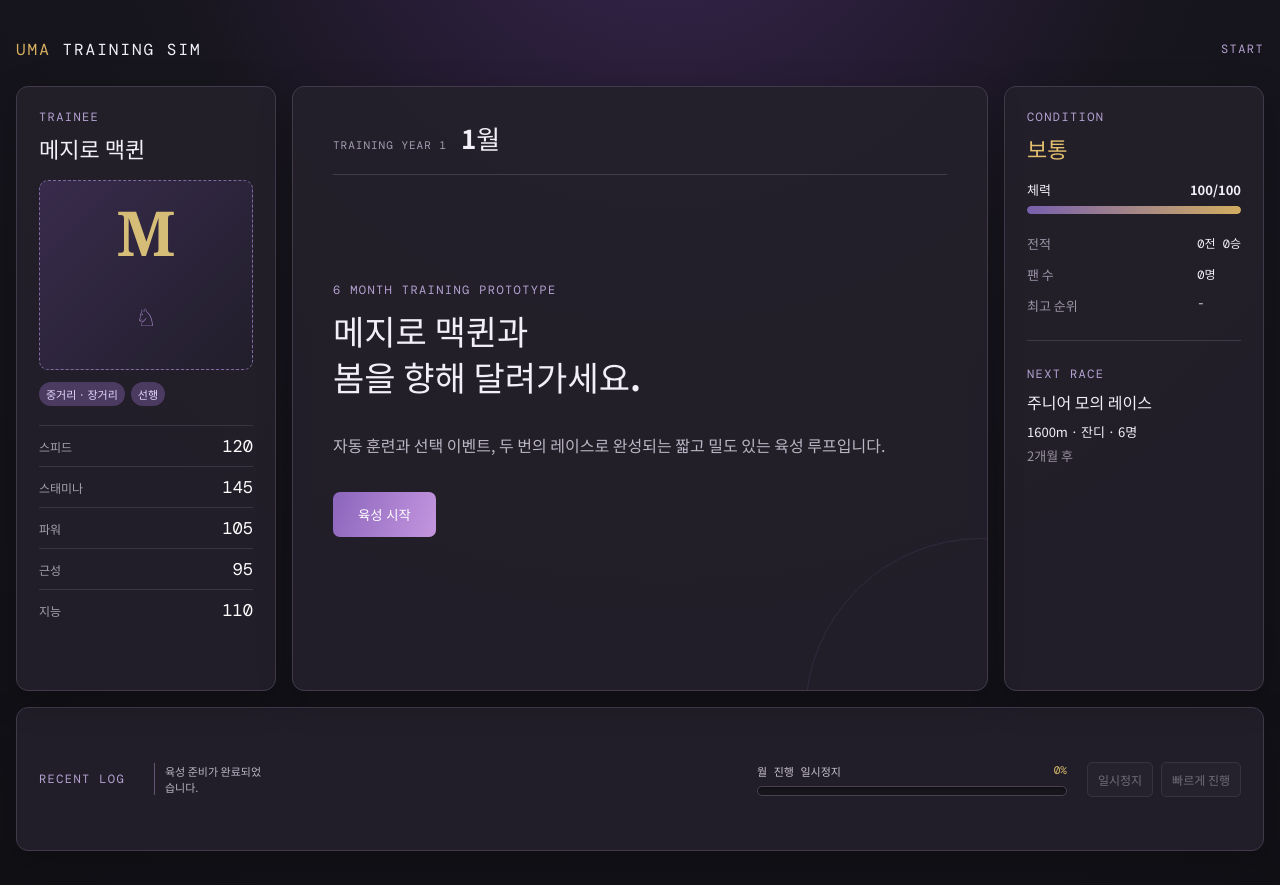
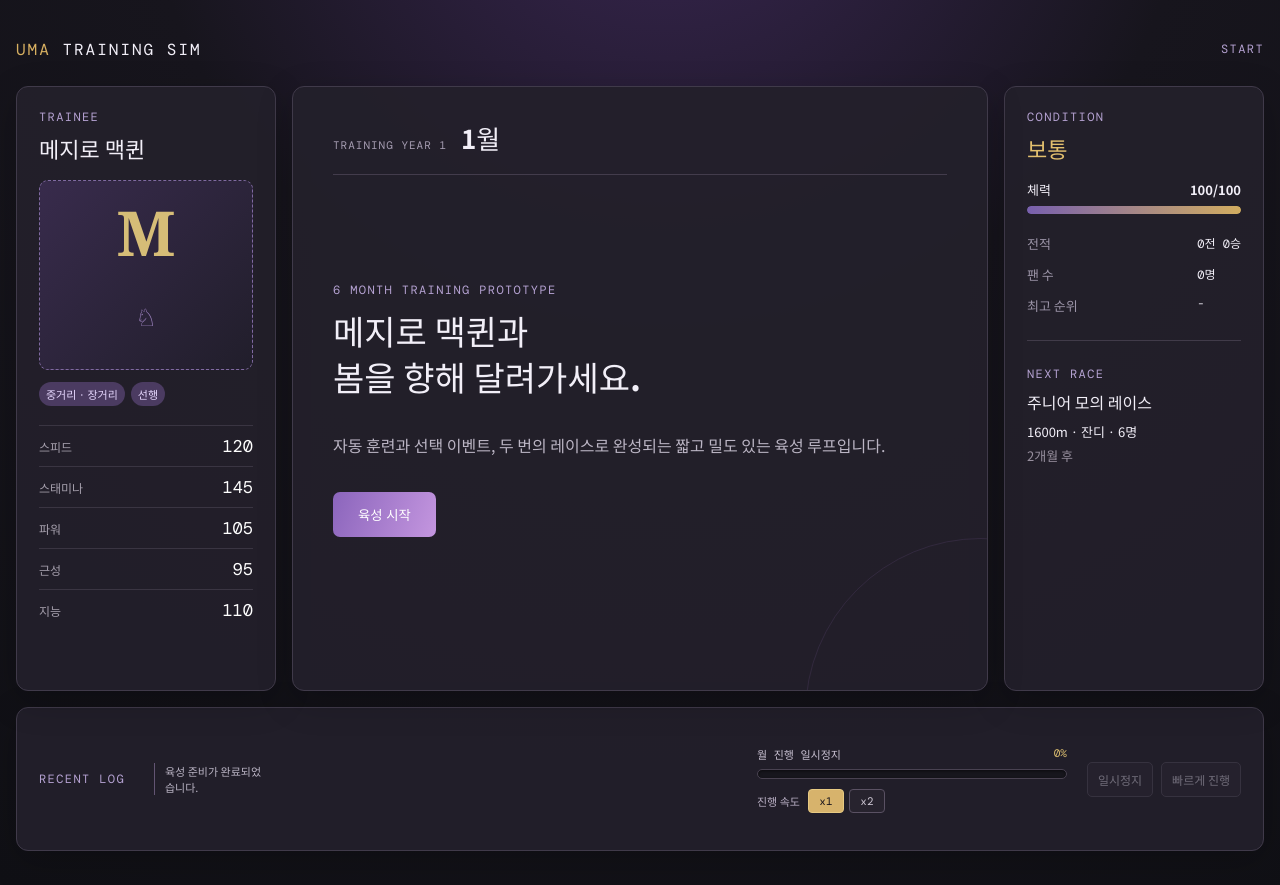
Before and after one commit to indikim0708-crypto/uma-training-sim, a React (Vite) app: page / in a window 1280 px wide. Built offline with nearby package versions, Linux system fonts and the light colour scheme.

Commit message:
Add training choices and speed controls

```diff
--- a/src/App.jsx
+++ b/src/App.jsx
@@ -2,57 +2,56 @@ import { useCallback, useEffect, useMemo, useRef, useState } from 'react'
 import { character, STAT_KEYS, STAT_LABELS } from './data/character'
 import { events } from './data/events'
 import { races } from './data/races'
+import { trainings, restTraining } from './data/trainings'
 import { applyEffects, conditionFrom, months, rating, runTraining, simulateRace } from './game/engine'
 
-const initialGame = () => ({ month: 1, stats: { ...character.stats }, stamina: 100, condition: character.condition, fans: 0, starts: 0, wins: 0, bestRank: 99, raceResults: [], logs: ['육성 준비가 완료되었습니다.'], phase: 'START', training: null, event: null, eventResult: null, race: null, raceStep: 0, paused: false })
+const initialGame = () => ({ month: 1, stats: { ...character.stats }, stamina: 100, condition: character.condition, fans: 0, starts: 0, wins: 0, bestRank: 99, raceResults: [], logs: ['육성 준비가 완료되었습니다.'], phase: 'START', training: null, trainingResolved: false, event: null, eventResult: null, race: null, raceStep: 0, paused: false })
 const addLog = (game, text) => ({ ...game, logs: [text, ...game.logs].slice(0, 5) })
 const statLabel = (key) => STAT_LABELS[key] ?? key
 const formatEffects = (effects) => Object.entries(effects.stats ?? {}).map(([key, value]) => `${statLabel(key)} +${value}`).join(' · ') || '특별한 변화 없음'
-const MONTH_DURATION = 10000
+const MONTH_DURATION = { 1: 10000, 2: 5000 }
 
 function App() {
   const [game, setGame] = useState(initialGame)
   const [running, setRunning] = useState(false)
-  const [progressMs, setProgressMs] = useState(0)
+  const [speed, setSpeed] = useState(1)
+  const [progressRatio, setProgressRatio] = useState(0)
   const elapsedRef = useRef(0)
   const lastTickRef = useRef(null)
   const advancingRef = useRef(false)
   const currentRace = races.find((race) => race.month === game.month)
   const nextRace = races.find((race) => race.month >= game.month && !game.raceResults.some((result) => result.month === race.month))
-  const timerActive = running && !game.paused && game.phase === 'TRAINING'
-  const remainingSeconds = Math.max(0, (MONTH_DURATION - progressMs) / 1000)
-  const progressPercent = Math.min(100, progressMs / MONTH_DURATION * 100)
+  const monthDuration = MONTH_DURATION[speed]
+  const timerActive = running && !game.paused && game.phase === 'TRAINING' && !game.trainingResolved
+  const remainingSeconds = Math.max(0, (1 - progressRatio) * monthDuration / 1000)
+  const progressPercent = Math.min(100, progressRatio * 100)
   const timerText = game.phase === 'TRAINING' ? `다음 달까지 ${remainingSeconds.toFixed(1)}초${game.paused ? ' · 일시정지' : ''}` : '월 진행 일시정지'
 
-  const progressMonth = useCallback(() => {
+  const resolveTraining = useCallback((selectedId = null) => {
     setGame((prev) => {
-      if (prev.phase !== 'TRAINING') return prev
-      const training = runTraining(prev)
-      let next = { ...prev, stamina: training.after, stats: { ...prev.stats }, training, phase: 'TRAINING' }
+      if (prev.phase !== 'TRAINING' || prev.trainingResolved) return prev
+      const training = runTraining(prev, selectedId)
+      let next = { ...prev, stamina: training.after, stats: { ...prev.stats }, training, trainingResolved: true, phase: 'TRAINING' }
       Object.entries(training.gains).forEach(([stat, amount]) => { next.stats[stat] += amount })
+      if (training.conditionChange) next.condition = conditionFrom(next.condition, training.conditionChange)
       next = addLog(next, `${prev.month}월: ${training.label} ${Object.entries(training.gains).map(([s, v]) => `${statLabel(s)} +${v}`).join(' ') || '체력 회복'}`)
-      if (currentRace) {
-        const race = simulateRace(next, currentRace)
-        return { ...next, phase: 'RACE_INTRO', race, raceStep: 0, paused: true }
-      }
-      if (Math.random() < 0.35) return { ...next, phase: 'EVENT', event: events[Math.floor(Math.random() * events.length)], paused: true }
-      return { ...next, month: Math.min(6, next.month + 1) }
+      return next
     })
-  }, [currentRace])
+  }, [])
 
   const resetMonthProgress = useCallback(() => {
     elapsedRef.current = 0
     lastTickRef.current = null
-    setProgressMs(0)
+    setProgressRatio(0)
   }, [])
 
   const advanceMonth = useCallback(() => {
     if (advancingRef.current) return
     advancingRef.current = true
     resetMonthProgress()
-    progressMonth()
+    resolveTraining()
     advancingRef.current = false
-  }, [progressMonth, resetMonthProgress])
+  }, [resolveTraining, resetMonthProgress])
 
   useEffect(() => {
     if (!timerActive) {
@@ -63,11 +62,11 @@ function App() {
     const tick = (now) => {
       if (advancingRef.current) return
       if (lastTickRef.current === null) lastTickRef.current = now
-      const nextElapsed = Math.min(MONTH_DURATION, elapsedRef.current + now - lastTickRef.current)
+      const nextElapsed = Math.min(1, elapsedRef.current + (now - lastTickRef.current) / monthDuration)
       lastTickRef.current = now
       elapsedRef.current = nextElapsed
-      setProgressMs(nextElapsed)
-      if (nextElapsed >= MONTH_DURATION) {
+      setProgressRatio(nextElapsed)
+      if (nextElapsed >= 1) {
         advanceMonth()
         return
       }
@@ -75,7 +74,21 @@ function App() {
     }
     frameId = requestAnimationFrame(tick)
     return () => cancelAnimationFrame(frameId)
-  }, [timerActive, game.month, advanceMonth])
+  }, [timerActive, game.month, monthDuration, advanceMonth])
+
+  useEffect(() => {
+    if (!game.trainingResolved || game.phase !== 'TRAINING') return undefined
+    const timer = setTimeout(() => setGame((prev) => {
+      if (!prev.trainingResolved || prev.phase !== 'TRAINING') return prev
+      const next = { ...prev, trainingResolved: false }
+      const raceForMonth = races.find((race) => race.month === prev.month)
+      if (raceForMonth) return { ...next, phase: 'RACE_INTRO', race: simulateRace(next, raceForMonth), raceStep: 0, paused: true }
+      if (Math.random() < 0.35) return { ...next, phase: 'EVENT', event: events[Math.floor(Math.random() * events.length)], paused: true }
+      resetMonthProgress()
+      return { ...next, month: Math.min(6, next.month + 1) }
+    }), 2000)
+    return () => clearTimeout(timer)
+  }, [game.trainingResolved, game.phase, resetMonthProgress])
 
   useEffect(() => {
     if (game.phase !== 'RACING') return undefined
@@ -99,14 +112,14 @@ function App() {
     if (prev.month === 6) return { ...next, phase: 'ENDING', paused: true }
     return { ...next, phase: 'TRAINING', month: prev.month + 1, paused: false }
   })
-  const fastForward = () => { if (game.phase === 'TRAINING' && !game.paused) advanceMonth() }
+  const fastForward = () => { if (game.phase === 'TRAINING' && !game.paused && !game.trainingResolved) advanceMonth() }
 
   const center = useMemo(() => {
     if (game.phase === 'START') return <div className="start"><span className="eyebrow">6 MONTH TRAINING PROTOTYPE</span><h1>메지로 맥퀸과<br />봄을 향해 달려가세요.</h1><p>자동 훈련과 선택 이벤트, 두 번의 레이스로 완성되는 짧고 밀도 있는 육성 루프입니다.</p><button className="primary" onClick={start}>육성 시작</button></div>
     if (game.phase === 'ENDING') return <Ending game={game} onRestart={() => { setGame(initialGame()); setRunning(false) }} />
     if (game.phase === 'RACE_INTRO') return <RaceIntro race={currentRace} onStart={startRace} />
     if (game.phase === 'RACING' || game.phase === 'RACE_RESULT') return <RaceLog game={game} onContinue={finishRace} />
-    return <Training game={game} />
+    return <Training game={game} onSelect={resolveTraining} />
   }, [game, currentRace])
 
   return <main className="app-shell">
@@ -116,13 +129,13 @@ function App() {
       <section className="card stage"><div className="month"><span>TRAINING YEAR 1</span><strong>{months[game.month - 1] ?? '완료'}</strong></div>{center}</section>
       <aside className="card status"><span className="eyebrow">CONDITION</span><h2 className="condition">{game.condition}</h2><div className="bar-label"><span>체력</span><b>{game.stamina}/100</b></div><div className="bar"><i style={{ width: `${game.stamina}%` }} /></div><div className="record"><span>전적</span><b>{game.starts}전 {game.wins}승</b><span>팬 수</span><b>{game.fans.toLocaleString()}명</b><span>최고 순위</span><b>{game.bestRank === 99 ? '-' : `${game.bestRank}착`}</b></div><hr /><span className="eyebrow">NEXT RACE</span>{nextRace ? <><h3>{nextRace.title}</h3><p>{nextRace.distance} · {nextRace.surface} · {nextRace.entrants}명</p><p className="muted">{nextRace.month - game.month}개월 후</p></> : <p className="muted">남은 레이스 없음</p>}</aside>
     </section>
-    <section className="bottom card"><div className="logs"><span className="eyebrow">RECENT LOG</span>{game.logs.map((log, i) => <p key={i}>{log}</p>)}</div><div className="month-progress"><div className="progress-copy"><span>{timerText}</span><b>{Math.round(progressPercent)}%</b></div><div className="progress-track" role="progressbar" aria-label="다음 달까지 진행률" aria-valuemin="0" aria-valuemax="100" aria-valuenow={Math.round(progressPercent)}><i style={{ width: `${progressPercent}%` }} /></div></div><div className="controls"><button onClick={() => setGame((prev) => ({ ...prev, paused: !prev.paused }))} disabled={!running || game.phase !== 'TRAINING'}>{game.paused ? '재개' : '일시정지'}</button><button onClick={fastForward} disabled={game.phase !== 'TRAINING' || game.paused}>빠르게 진행</button></div></section>
+    <section className="bottom card"><div className="logs"><span className="eyebrow">RECENT LOG</span>{game.logs.map((log, i) => <p key={i}>{log}</p>)}</div><div className="month-progress"><div className="progress-copy"><span>{timerText}</span><b>{Math.round(progressPercent)}%</b></div><div className="progress-track" role="progressbar" aria-label="다음 달까지 진행률" aria-valuemin="0" aria-valuemax="100" aria-valuenow={Math.round(progressPercent)}><i style={{ width: `${progressPercent}%` }} /></div><div className="speed-controls"><span>진행 속도</span>{[1, 2].map((value) => <button key={value} className={speed === value ? 'selected' : ''} onClick={() => setSpeed(value)}>x{value}</button>)}</div></div><div className="controls"><button onClick={() => setGame((prev) => ({ ...prev, paused: !prev.paused }))} disabled={!running || game.phase !== 'TRAINING'}>{game.paused ? '재개' : '일시정지'}</button><button onClick={fastForward} disabled={game.phase !== 'TRAINING' || game.paused || game.trainingResolved}>빠르게 진행</button></div></section>
     {game.phase === 'EVENT' && <EventModal game={game} onChoose={chooseEvent} onContinue={continueEvent} />}
   </main>
 }
 
 function Stats({ stats, initial = false }) { return <div className="stats">{STAT_KEYS.map((key) => <div key={key}><span>{statLabel(key)}</span><b>{stats[key]}</b>{initial && <em>(+{stats[key] - character.stats[key]})</em>}</div>)}</div> }
-function Training({ game }) { const t = game.training; return <div className="training"><span className="eyebrow">AUTO TRAINING</span><h1>{t ? `${t.label} 훈련을 진행했다.` : '첫 훈련을 준비하고 있습니다.'}</h1>{t ? <><div className="gain">{Object.entries(t.gains).map(([stat, amount]) => <b key={stat}>{statLabel(stat)} +{amount}</b>)}</div><p className="stamina-change">체력 {t.before} → {t.after}</p></> : <p>10초 후 자동으로 첫 훈련이 시작됩니다.</p>}<div className="ambient">훈련 리듬을 지키며, 다음 무대를 준비합니다.</div></div> }
+function Training({ game, onSelect }) { const t = game.training; const resolved = game.trainingResolved; const options = [...trainings, restTraining]; return <div className="training"><span className="eyebrow">MONTHLY TRAINING</span><h1>{resolved ? `${t.label}을(를) 진행했다.` : '이번 달의 훈련을 선택하세요.'}</h1>{resolved ? <><div className="gain">{Object.entries(t.gains).map(([stat, amount]) => <b key={stat}>{statLabel(stat)} +{amount}</b>)}{t.conditionChange > 0 && <b>컨디션 상승</b>}</div><p className="stamina-change">체력 {t.before} → {t.after}</p><div className="ambient">결과를 정리하고 다음 일정으로 넘어갑니다.</div></> : <><p>시간 안에 고르지 않으면 트레이너가 자동으로 훈련을 정합니다.</p><div className="training-options">{options.map((option) => <button key={option.id} onClick={() => onSelect(option.id)}><b>{option.label}</b><small>{option.id === 'Rest' ? option.hint : `${statLabel(option.id)} 상승 · 체력 소모`}</small></button>)}</div></>}</div> }
 function EventModal({ game, onChoose, onContinue }) { const { event, eventResult } = game; return <div className="overlay"><div className="modal"><span className="eyebrow">RANDOM EVENT</span><h2>{event.title}</h2>{eventResult ? <><p>{eventResult.result}</p><div className="actual">{eventResult.effectText}</div><button className="primary" onClick={onContinue}>계속</button></> : <><p>{event.text}</p><div className="choices">{event.choices.map((choice) => <button key={choice.label} onClick={() => onChoose(choice)}><b>{choice.label}</b><small>{choice.hint}</small></button>)}</div></>}</div></div> }
 function RaceIntro({ race, onStart }) { return <div className="race-intro"><span className="eyebrow">RACE DAY</span><h1>{race.title}</h1><div className="race-info"><b>{race.distance}</b><b>{race.surface}</b><b>{race.entrants}명 출전</b></div><p>관중의 환호 속에서, 맥퀸이 출전표에 이름을 올렸다.</p><button className="primary" onClick={onStart}>START</button></div> }
 function RaceLog({ game, onContinue }) { const log = game.race.logs[game.raceStep]; const result = game.phase === 'RACE_RESULT'; return <div className="race-log"><span className="eyebrow">RACE LIVE</span><h2>[ {log.phase} ]</h2><p>{log.text}</p>{log.rank && <div className="rank">현재 순위 <b>{log.rank}위 / {game.race.entrants}</b>{log.stamina && <small>레이스 체력 {log.stamina}%</small>}</div>}{result && <button className="primary" onClick={onContinue}>{game.month === 6 ? '결과 보기' : '육성 계속'}</button>}</div> }
--- a/src/data/trainings.js
+++ b/src/data/trainings.js
@@ -5,3 +5,5 @@ export const trainings = [
   { id: 'Guts', label: '근성', weight: 10, staminaCost: 16, gains: { Guts: [8, 12], Stamina: [1, 2] } },
   { id: 'Wisdom', label: '지능', weight: 15, staminaCost: 8, gains: { Wisdom: [8, 12], Speed: [1, 2] } },
 ]
+
+export const restTraining = { id: 'Rest', label: '휴식', hint: '체력 회복 · 컨디션 상승 가능' }
--- a/src/game/engine.js
+++ b/src/game/engine.js
@@ -12,12 +12,16 @@ export const getConditionIndex = (condition) => CONDITIONS.indexOf(condition)
 export const conditionFrom = (condition, delta = 0) => CONDITIONS[Math.max(0, Math.min(4, getConditionIndex(condition) + delta))]
 export const statSum = (stats) => Object.values(stats).reduce((a, b) => a + b, 0)
 
-export function runTraining(game) {
+export function runTraining(game, selectedId = null) {
   const before = game.stamina
-  if (before <= 25) return { label: '휴식', gains: {}, before, after: Math.min(100, before + rng(26, 36)), message: '체력이 낮아 휴식을 취했다.' }
-  const training = weighted(trainings)
+  if (selectedId === 'Rest' || (!selectedId && before <= 25)) {
+    const conditionChange = Math.random() < 0.35 ? 1 : 0
+    return { id: 'Rest', label: '휴식', gains: {}, before, after: Math.min(100, before + rng(25, 35)), conditionChange, message: '휴식을 취하며 체력을 회복했다.' }
+  }
+  const training = selectedId ? trainings.find((item) => item.id === selectedId) : weighted(trainings)
+  if (!training) return runTraining(game)
   const gains = Object.fromEntries(Object.entries(training.gains).map(([stat, [min, max]]) => [stat, rng(min, max)]))
-  return { label: training.label, gains, before, after: Math.max(0, before - training.staminaCost), message: `${training.label} 훈련을 진행했다.` }
+  return { id: training.id, label: training.label, gains, before, after: Math.max(0, before - training.staminaCost), conditionChange: 0, message: `${training.label} 훈련을 진행했다.` }
 }
 
 export function applyEffects(game, effects) {
```
Also changed, not shown: src/styles.css.
